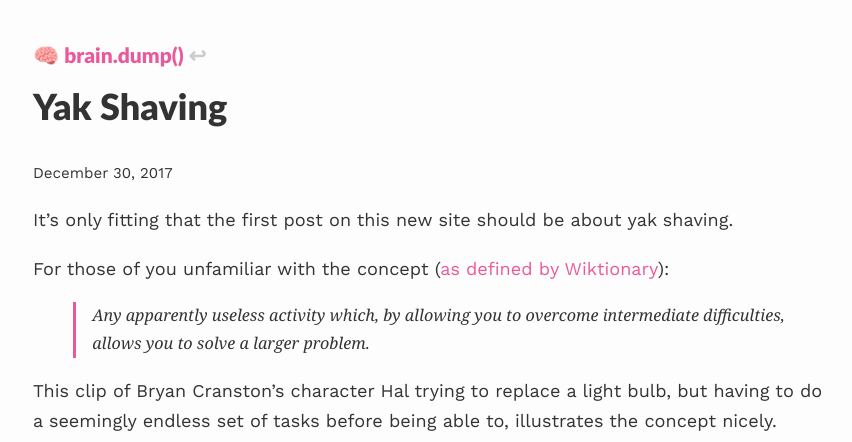
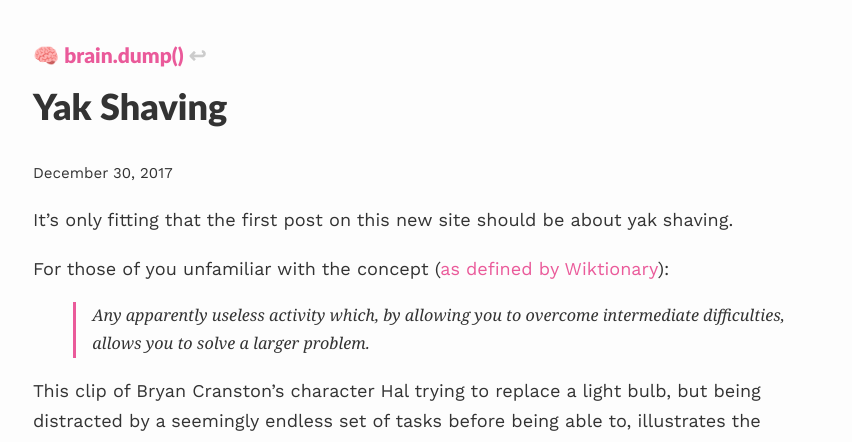
Before and after one commit to mclaughj/mclaughj.github.io, a Jekyll site: the page built from _posts/2017-12-30-yak-shaving.md, in a window 1280 px wide. Shown: the top 442 px of the page, without its empty margins (207-1059 px from the left). Built offline with Jekyll 4.4.1, drawn with Linux system fonts in a browser that asks for light colours; some of the changed text lies outside the part shown.

Commit message:
Yak shaving edits

```diff
--- a/_posts/2017-12-30-yak-shaving.md
+++ b/_posts/2017-12-30-yak-shaving.md
@@ -10,14 +10,14 @@
 
 > Any apparently useless activity which, by allowing you to overcome intermediate difficulties, allows you to solve a larger problem.
 
-This clip of Bryan Cranston's character Hal trying to replace a light bulb, but having to do a seemingly endless set of tasks before being able to, illustrates the concept nicely.
+This clip of Bryan Cranston's character Hal trying to replace a light bulb, but being distracted by a seemingly endless set of tasks before being able to, illustrates the concept nicely.
 
 <video preload="auto" autoplay="autoplay" muted="muted" loop="loop" webkit-playsinline="">
     <source src="//i.imgur.com/rQIb4Vw.mp4" type="video/mp4">
 </video>
 
-I've been doing some yak shaving of my own over the Christmas break in order to accomplish the seemingly simple task of publishing an article. Writing the article is easy enough, but then there's the question about where to publish, which domain name to use, the work of designing and coding a new blog theme, naming the blog, and yes, even styling the mp4 embed just right.
+I've been doing some yak shaving of my own over the Christmas break in order to accomplish the seemingly simple task of publishing an article. Writing the article is easy enough, but then there's the questions about how to publish it and which domain name to use, the work of designing and coding a new site, naming the blog, and yes, even styling the mp4 embed just right.
 
-But here I am, with a "shaved yak" (a new domain name, a new blogging platform, and a spiffy new design [which I'm quite proud of]). Now I can finally start on the task of writing the [promised article](https://twitter.com/mclaughj/status/943192793027002368) about custom mechanical keyboards.
+But here I am, with my "shaved yak" (a new domain name, a new blogging platform, and a spiffy new design [which I'm quite proud of]). Now I can finally start on the task of writing the [promised article](https://twitter.com/mclaughj/status/943192793027002368) about custom mechanical keyboards.
 
-I've got a ton of other things I want to write about, so hopefully with the yak out of the way I can focus on the important stuff.
+I have a ton of other things I want to write about, so hopefully with the yak out of the way I can focus on the important stuff.
```
